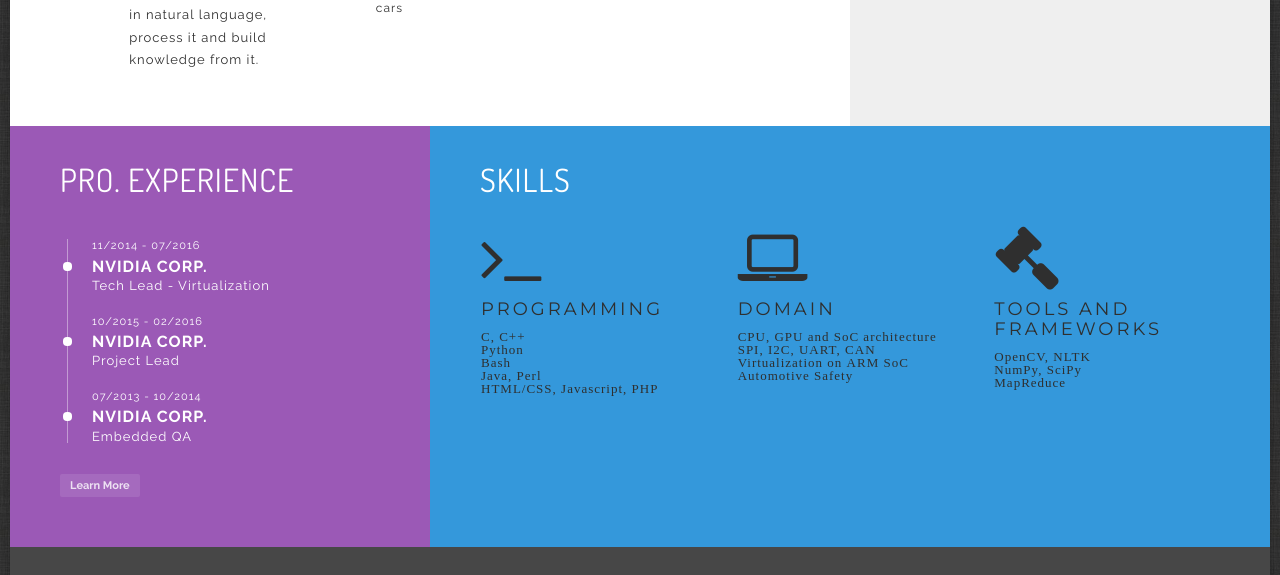
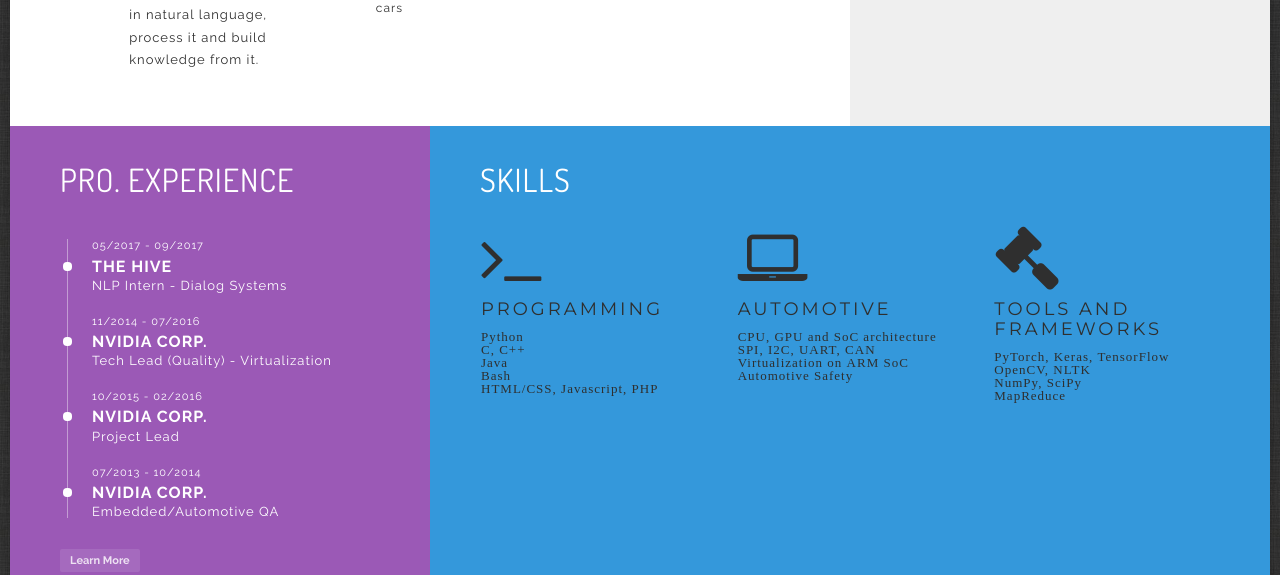
Before and after one commit to skckompella/skckompella.github.io, a plain HTML site: page index.html in a window 1280 px wide. Shown: the part 655-1230 px from the top of the page. Drawn offline with Linux system fonts and the light colour scheme; some packages are replaced by stand-ins of ours.

Commit message:
Adding new resume and updating landing page

```diff
--- a/index.html
+++ b/index.html
@@ -190,10 +190,10 @@
                      <div class="two"><p class="small">Srikrishna Chaitanya Kompella</p></div>
                   </div>
 
-                  <div class="fullwidth box">
+                  <!-- <div class="fullwidth box">
                      <div class="one"><p class="small uppercase">Phone:</p></div>
                      <div class="two"><p class="small">+1 (413) 552 9874</p></div>
-                  </div>
+                  </div> -->
                   <div class="fullwidth box">
                      <div class="one"><p class="small uppercase">Email:</p></div>
                      <div class="two"><p class="small">skompella@cs.umass.edu</p></div>
@@ -213,13 +213,22 @@
                <div class="dividewhite4"></div>
                <div class="experience">
                   <ul class="">
+                     <li class="date">05/2017 - 09/2017</li>
+                     <li class="company uppercase">
+                        <a>
+                           The Hive
+                        </a>
+                     </li>
+                     <li class="position">NLP Intern - Dialog Systems</li>
+                  </ul>
+                  <ul class="">
                      <li class="date">11/2014 - 07/2016</li>
                      <li class="company uppercase">
                         <a>
                            Nvidia Corp.
                         </a>
                      </li>
-                     <li class="position">Tech Lead - Virtualization</li>
+                     <li class="position">Tech Lead (Quality) - Virtualization</li>
                   </ul>
                   <ul class="">
                      <li class="date">10/2015 - 02/2016</li>
@@ -237,7 +246,7 @@
                            Nvidia Corp.
                         </a>
                      </li>
-                     <li class="position">Embedded QA</li>
+                     <li class="position">Embedded/Automotive QA</li>
                   </ul>
                </div>
                <a href="coming-soon.html" class="btn btn-wh-trans btn-xs">Learn More</a>
@@ -257,10 +266,10 @@
                            <h4 class="font-accident-one-normal uppercase">Programming</h4>
                            <p class="font-regular-normal">
                               <ul>
+                                 <li> Python </li>
                                  <li> C, C++ </li>
-                                 <li> Python </li>
+                                 <li> Java </li>
                                  <li> Bash </li>
-                                 <li> Java, Perl </li>
                                  <li> HTML/CSS, Javascript, PHP </li>
                            </p>
                            <!--<a href="#!" class="btn btn-wh-trans btn-xs">Learn More</a>-->
@@ -271,7 +280,7 @@
                      <div class="progressbar" data-animate="false">
                         <div class="fa fa-laptop fa-5x" aria-hidden="true">
                            <div></div>
-                           <h4 class="font-accident-one-normal uppercase">Domain</h4>
+                           <h4 class="font-accident-one-normal uppercase">Automotive</h4>
                            <p class="font-regular-normal">
                               <ul>
                                  <li>CPU, GPU and SoC architecture </li>
@@ -292,6 +301,7 @@
                            <h4 class="font-accident-one-normal uppercase">Tools and Frameworks</h4>
                            <p class="font-regular-normal">
                               <ul>
+                                 <li> PyTorch, Keras, TensorFlow
                                  <li>OpenCV, NLTK</li>
                                  <li>NumPy, SciPy
                                  <li>MapReduce</li>
```
Also changed, not shown: 2 other files.
